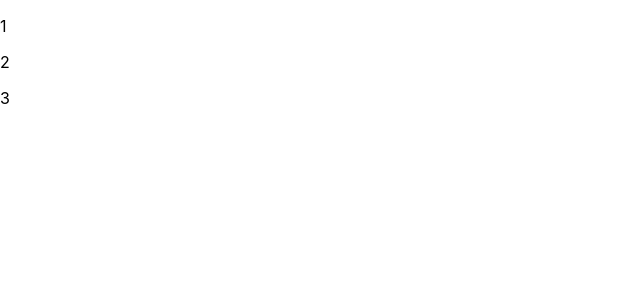
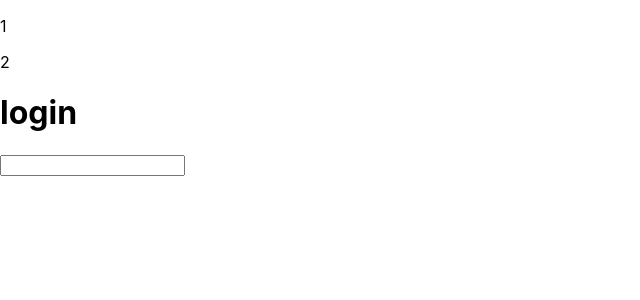
Before and after one commit to safronman/test_git2, a React (Create React App) app: page / in a window 1280 px wide. Shown: the top 300 px of the page, without its empty margins (0-640 px from the left). Built offline with nearby package versions, Linux system fonts and the light colour scheme.

Commit message:
commit -1 user1

```diff
--- a/src/App.js
+++ b/src/App.js
@@ -6,7 +6,10 @@ function App() {
         <div>
             <p>1</p>
             <p>2</p>
-            <p>3</p>
+            <div>
+                <h1>login</h1>
+                <input type="text"/>
+            </div>
         </div>
     );
 }
```
